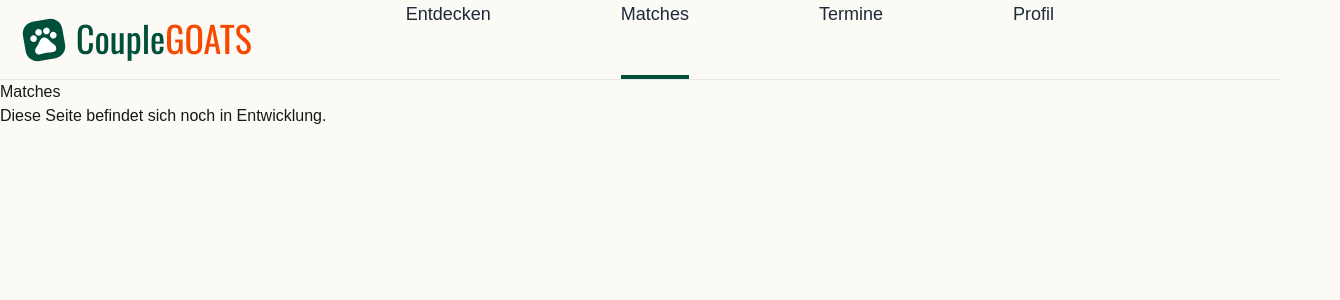
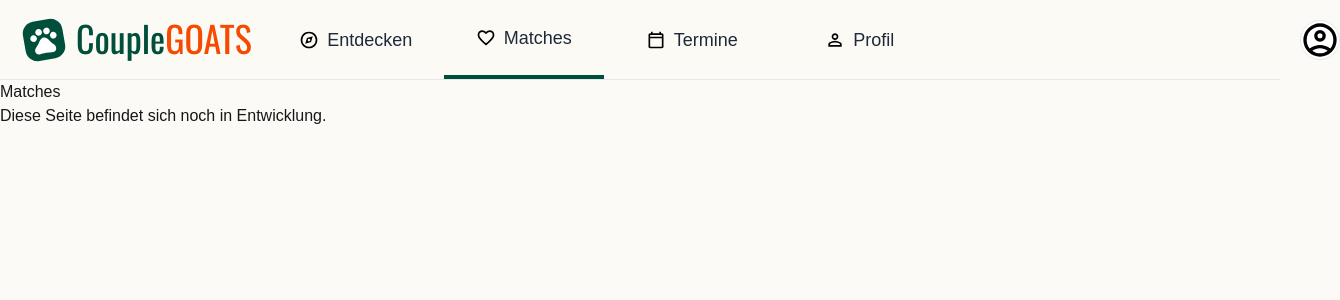
Before and after one commit to ImConsti/CoupleGOATS, a Next.js app in the folder apps/frontend/: page /user/matches in a window 1280 px wide. Shown: the top 300 px of the page, 1340 px wide, since content can reach past the window. Built offline with nearby package versions, Linux system fonts and the light colour scheme.

Commit message:
Enhance NavigationBar with user menu and icon integration; update styles for better layout

```diff
--- a/apps/frontend/src/components/navigationBar.css
+++ b/apps/frontend/src/components/navigationBar.css
@@ -29,13 +29,36 @@
 }
 
 .navbarItemGroup {
-    @apply flex-1 h-full flex items-center justify-evenly pr-24;
+    @apply flex-1 h-full flex items-center justify-end gap-2 pr-90;
 }
 
 .navItem {
-    @apply cursor-pointer text-lg font-medium text-gray-800 hover:text-orange-600 transition-colors h-full;
+    @apply cursor-pointer text-lg font-medium text-gray-800 hover:bg-orange-600/10 hover:text-orange-600 transition-colors h-full w-40 flex items-center justify-center;
 }
 
+.navItemContent {
+    @apply flex items-center gap-2;
+}
+
+.navIcon {
+    @apply w-5 h-5 shrink-0;
+}
 .selectedTab{
     @apply border-b-4 border-emerald-900;
 }
+
+.userMenu {
+    @apply relative shrink-0 mr-6;
+}
+
+.userIcon {
+    @apply w-10 h-10 rounded-full flex items-center justify-center cursor-pointer border border-gray-200 bg-white hover:bg-emerald-900/10 transition-colors;
+}
+
+.logoutDiv {
+    @apply absolute right-0 top-full mt-3 w-48 z-50 bg-white border border-gray-200 rounded-xl shadow-lg p-2;
+}
+
+.logoutItem {
+    @apply flex items-center justify-between gap-3 px-3 py-2 rounded-lg cursor-pointer text-gray-800 font-medium hover:bg-orange-600/10 hover:text-orange-600 transition-colors;
+}
--- a/apps/frontend/src/components/navigationBar.tsx
+++ b/apps/frontend/src/components/navigationBar.tsx
@@ -2,6 +2,7 @@
 
 import {useRouter, usePathname } from "next/navigation";
 import "./navigationBar.css";
+import { useState } from "react";
 
 type NavBarAttributes = {userType: "user" | "shelter"};
 
@@ -10,6 +11,7 @@ export default function NavigationBar({userType}:NavBarAttributes) {
     const router = useRouter();
     const pathName = usePathname();
     const isUser = userType === "user";
+    const [isLogoutDivVisible, setIsLogoutDivVisible] = useState(false)
 
     const basePath = isUser ? "/user" : "/shelter";
 
@@ -32,18 +34,31 @@ export default function NavigationBar({userType}:NavBarAttributes) {
 
             <div className="navbarItemGroup">
                 <div className={pathName === firstPath ? "navItem selectedTab" : "navItem"} onClick={()=>router.push(firstPath)}>
-                    <p>{isUser ? "Entdecken" : "Übersicht"}</p>
+                    <p className="navItemContent">{isUser ? <><img src="/compass.svg" alt="compass icon" className="navIcon"/> Entdecken</> : <><img src="/house.svg" alt="house icon" className="navIcon"/> Übersicht</>}</p>
                 </div>
                 <div className={pathName === secondPath ? "navItem selectedTab" : "navItem"} onClick={()=>router.push(secondPath)}>
-                    <p>{isUser ? "Matches" : "Tiere"}</p>
+                    <p className="navItemContent">{isUser ? <><img src="/heart.svg" alt="heart icon" className="navIcon"/> Matches</> : <><img src="/paw2.svg" alt="paw icon" className="navIcon"/> Tiere</>}</p>
                 </div>
                 <div className={pathName === basePath+"/appointments" ? "navItem selectedTab" : "navItem"} onClick={()=>router.push(`${basePath}/appointments`)}>
-                    <p>Termine</p>
+                    <p className="navItemContent"><img src="/calender.svg" alt="calender icon" className="navIcon"/> Termine</p>
                 </div>
                 <div className={pathName === basePath+"/profile" ? "navItem selectedTab" : "navItem"} onClick={()=>router.push(`${basePath}/profile`)}>
-                    <p>Profil</p>
+                    <p className="navItemContent"><img src="/person.svg" alt="person icon" className="navIcon"/> Profil</p>
                 </div>
             </div>
+
+            <div className="userMenu">
+                <div className="userIcon" onClick={()=>setIsLogoutDivVisible(!isLogoutDivVisible)}>
+                    <img src="/userIcon.svg" alt="User Icon" className="w-5 h-5 scale-200"/>
+                </div>
+
+                {isLogoutDivVisible && (
+                    <div className="logoutDiv">
+                        <div className="logoutItem">Logout<img src="/logout.svg" alt="logout icon"/></div>
+                    </div>
+                )}
+            </div>
+
         </nav>
     );
 }
```
